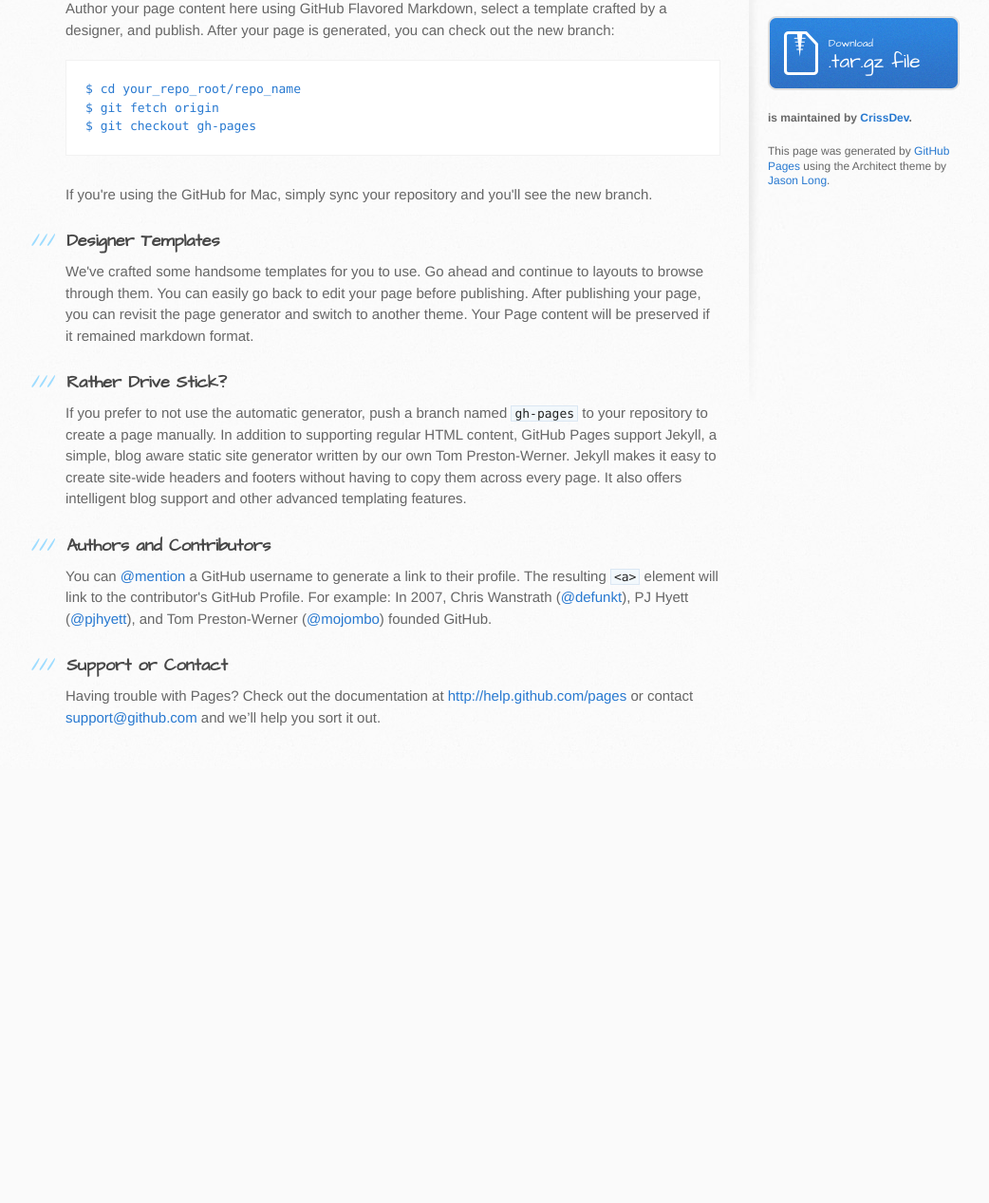
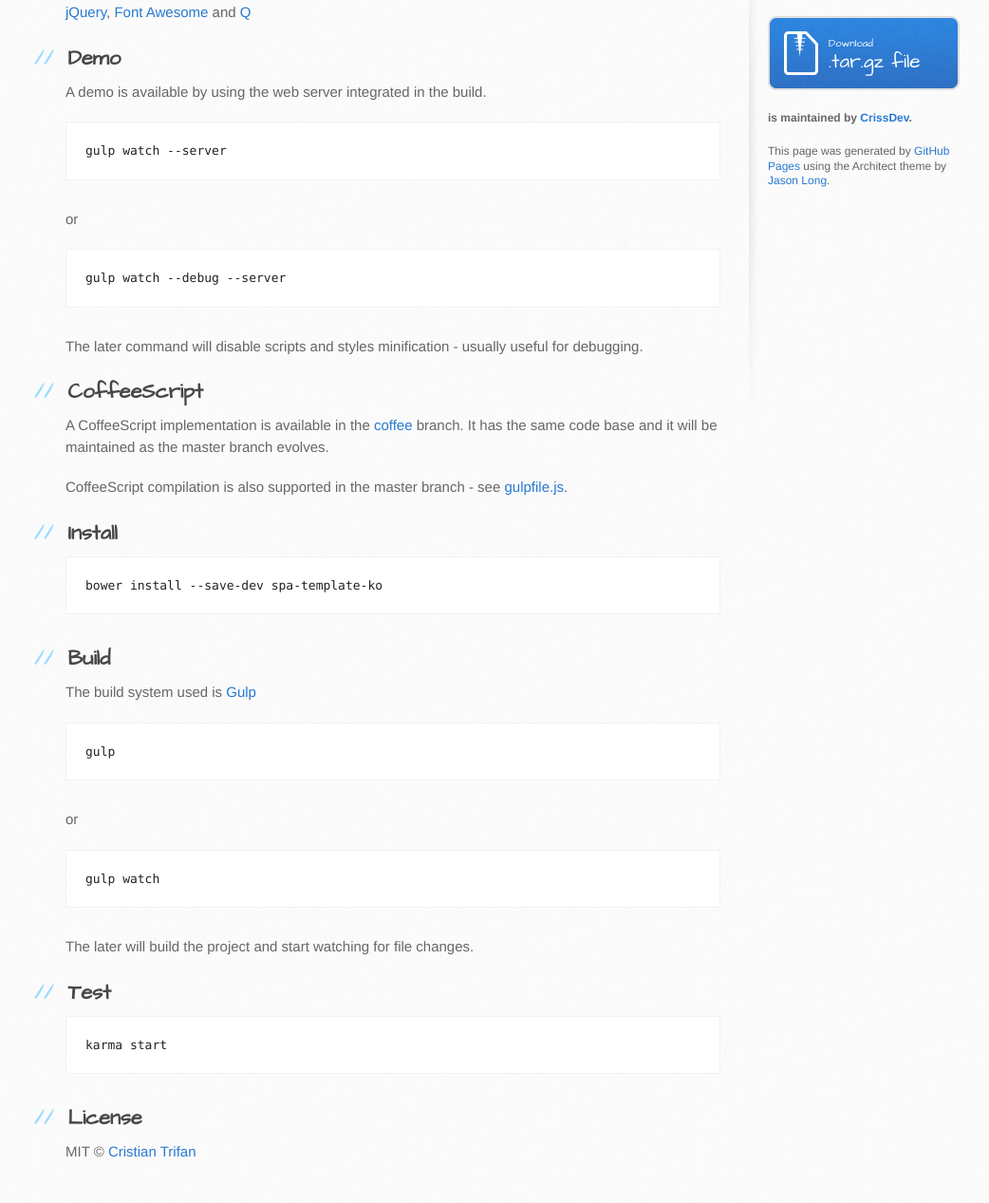
Before and after one commit to crissdev/spa-template-ko, a plain HTML site: page index.html in a window 1280 px wide. Shown: the part 417-1684 px from the top of the page at 95% size, without its empty margins (101-1143 px from the left). Before the commit the page ends 1227 px from the top, so only its background shows below. Drawn offline with Linux system fonts and the light colour scheme.

```diff
--- a/index.html
+++ b/index.html
@@ -21,44 +21,76 @@
       <div class="inner">
         <h1>spa-template-ko</h1>
         <h2>This is a basic setup for a single page application using jQuery, RequireJS, Knockout, Bootstrap, Font Awesome, Crossroads.js and Q</h2>
-        <a href="https://github.com/CrissDev/spa-template-ko" class="button"><small>View project on</small>GitHub</a>
+        <a href="https://github.com/CrissDev/spa-template-ko" class="button"><small>View project on</small> GitHub</a>
       </div>
     </header>
 
     <div id="content-wrapper">
       <div class="inner clearfix">
         <section id="main-content">
-          <h3>
-<a name="welcome-to-github-pages" class="anchor" href="#welcome-to-github-pages"><span class="octicon octicon-link"></span></a>Welcome to GitHub Pages.</h3>
+          <h1>
+<a name="single-page-application-template" class="anchor" href="#single-page-application-template"><span class="octicon octicon-link"></span></a>Single Page Application Template</h1>
 
-<p>This automatic page generator is the easiest way to create beautiful pages for all of your projects. Author your page content here using GitHub Flavored Markdown, select a template crafted by a designer, and publish. After your page is generated, you can check out the new branch:</p>
+<p>This is a basic setup for a single page application using <a href="http://knockoutjs.com/">Knockout</a>,
+<a href="http://requirejs.org/">RequireJS</a>, <a href="http://millermedeiros.github.io/crossroads.js/">Crossroads.js</a>,
+<a href="http://getbootstrap.com/">Bootstrap</a>, <a href="http://jquery.com/">jQuery</a>,
+<a href="http://fontawesome.io/">Font Awesome</a> and <a href="http://documentup.com/kriskowal/q/">Q</a></p>
 
-<pre><code>$ cd your_repo_root/repo_name
-$ git fetch origin
-$ git checkout gh-pages
-</code></pre>
+<h2>
+<a name="demo" class="anchor" href="#demo"><span class="octicon octicon-link"></span></a>Demo</h2>
 
-<p>If you're using the GitHub for Mac, simply sync your repository and you'll see the new branch.</p>
+<p>A demo is available by using the web server integrated in the build.</p>
 
-<h3>
-<a name="designer-templates" class="anchor" href="#designer-templates"><span class="octicon octicon-link"></span></a>Designer Templates</h3>
+<div class="highlight highlight-sh"><pre>gulp watch --server
+</pre></div>
 
-<p>We've crafted some handsome templates for you to use. Go ahead and continue to layouts to browse through them. You can easily go back to edit your page before publishing. After publishing your page, you can revisit the page generator and switch to another theme. Your Page content will be preserved if it remained markdown format.</p>
+<p>or</p>
 
-<h3>
-<a name="rather-drive-stick" class="anchor" href="#rather-drive-stick"><span class="octicon octicon-link"></span></a>Rather Drive Stick?</h3>
+<div class="highlight highlight-sh"><pre>gulp watch --debug --server
+</pre></div>
 
-<p>If you prefer to not use the automatic generator, push a branch named <code>gh-pages</code> to your repository to create a page manually. In addition to supporting regular HTML content, GitHub Pages support Jekyll, a simple, blog aware static site generator written by our own Tom Preston-Werner. Jekyll makes it easy to create site-wide headers and footers without having to copy them across every page. It also offers intelligent blog support and other advanced templating features.</p>
+<p>The later command will disable scripts and styles minification - usually useful for debugging.</p>
 
-<h3>
-<a name="authors-and-contributors" class="anchor" href="#authors-and-contributors"><span class="octicon octicon-link"></span></a>Authors and Contributors</h3>
+<h2>
+<a name="coffeescript" class="anchor" href="#coffeescript"><span class="octicon octicon-link"></span></a>CoffeeScript</h2>
 
-<p>You can <a href="https://github.com/blog/821" class="user-mention">@mention</a> a GitHub username to generate a link to their profile. The resulting <code>&lt;a&gt;</code> element will link to the contributor's GitHub Profile. For example: In 2007, Chris Wanstrath (<a href="https://github.com/defunkt" class="user-mention">@defunkt</a>), PJ Hyett (<a href="https://github.com/pjhyett" class="user-mention">@pjhyett</a>), and Tom Preston-Werner (<a href="https://github.com/mojombo" class="user-mention">@mojombo</a>) founded GitHub.</p>
+<p>A CoffeeScript implementation is available in the <a href="https://github.com/CrissDev/spa-template-ko/tree/coffee">coffee</a> branch.
+It has the same code base and it will be maintained as the master branch evolves.</p>
 
-<h3>
-<a name="support-or-contact" class="anchor" href="#support-or-contact"><span class="octicon octicon-link"></span></a>Support or Contact</h3>
+<p>CoffeeScript compilation is also supported in the master branch -
+see <a href="https://github.com/CrissDev/spa-template-ko/blob/master/gulpfile.js#L165">gulpfile.js</a>.</p>
 
-<p>Having trouble with Pages? Check out the documentation at <a href="http://help.github.com/pages">http://help.github.com/pages</a> or contact <a href="mailto:support@github.com">support@github.com</a> and we’ll help you sort it out.</p>
+<h2>
+<a name="install" class="anchor" href="#install"><span class="octicon octicon-link"></span></a>Install</h2>
+
+<div class="highlight highlight-sh"><pre>bower install --save-dev spa-template-ko
+</pre></div>
+
+<h2>
+<a name="build" class="anchor" href="#build"><span class="octicon octicon-link"></span></a>Build</h2>
+
+<p>The build system used is <a href="http://gulpjs.com/">Gulp</a></p>
+
+<div class="highlight highlight-sh"><pre>gulp
+</pre></div>
+
+<p>or</p>
+
+<div class="highlight highlight-sh"><pre>gulp watch
+</pre></div>
+
+<p>The later will build the project and start watching for file changes.</p>
+
+<h2>
+<a name="test" class="anchor" href="#test"><span class="octicon octicon-link"></span></a>Test</h2>
+
+<div class="highlight highlight-sh"><pre>karma start
+</pre></div>
+
+<h2>
+<a name="license" class="anchor" href="#license"><span class="octicon octicon-link"></span></a>License</h2>
+
+<p>MIT © <a href="http://crissdev.com">Cristian Trifan</a></p>
         </section>
 
         <aside id="sidebar">
```
Also changed, not shown: params.json (+1 -1 lines).
